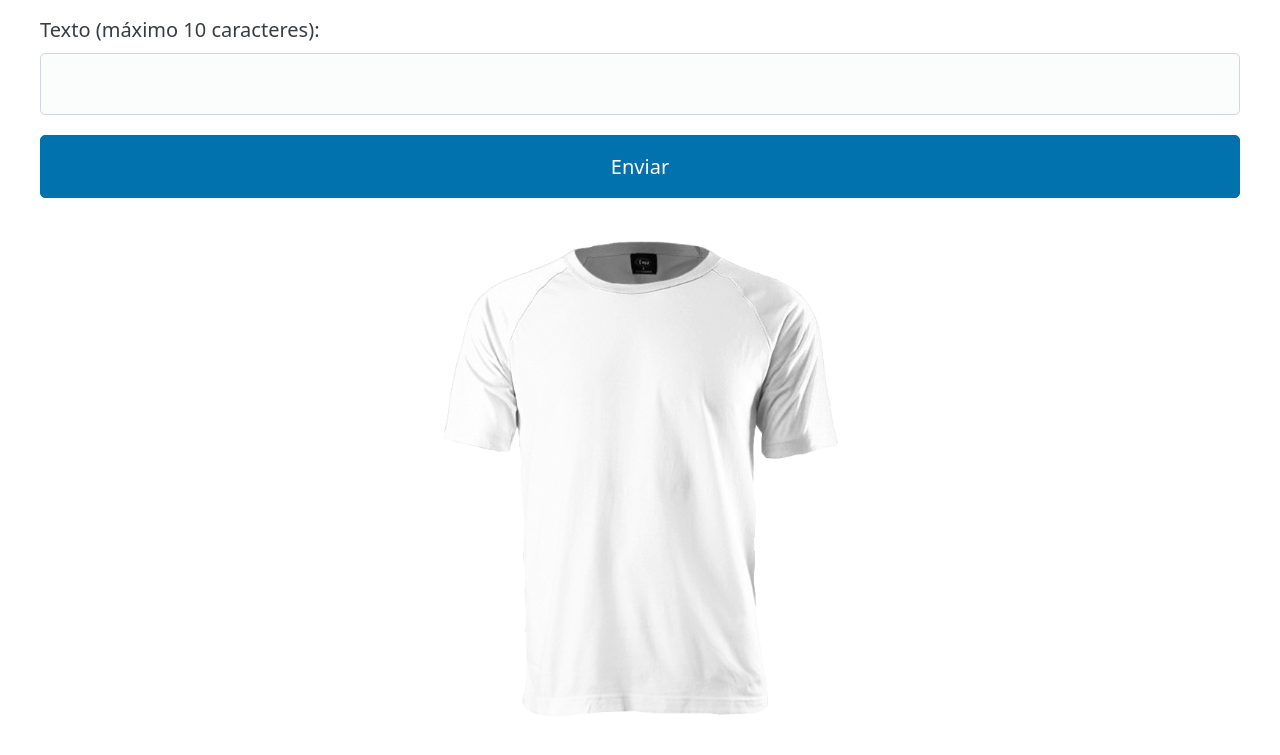
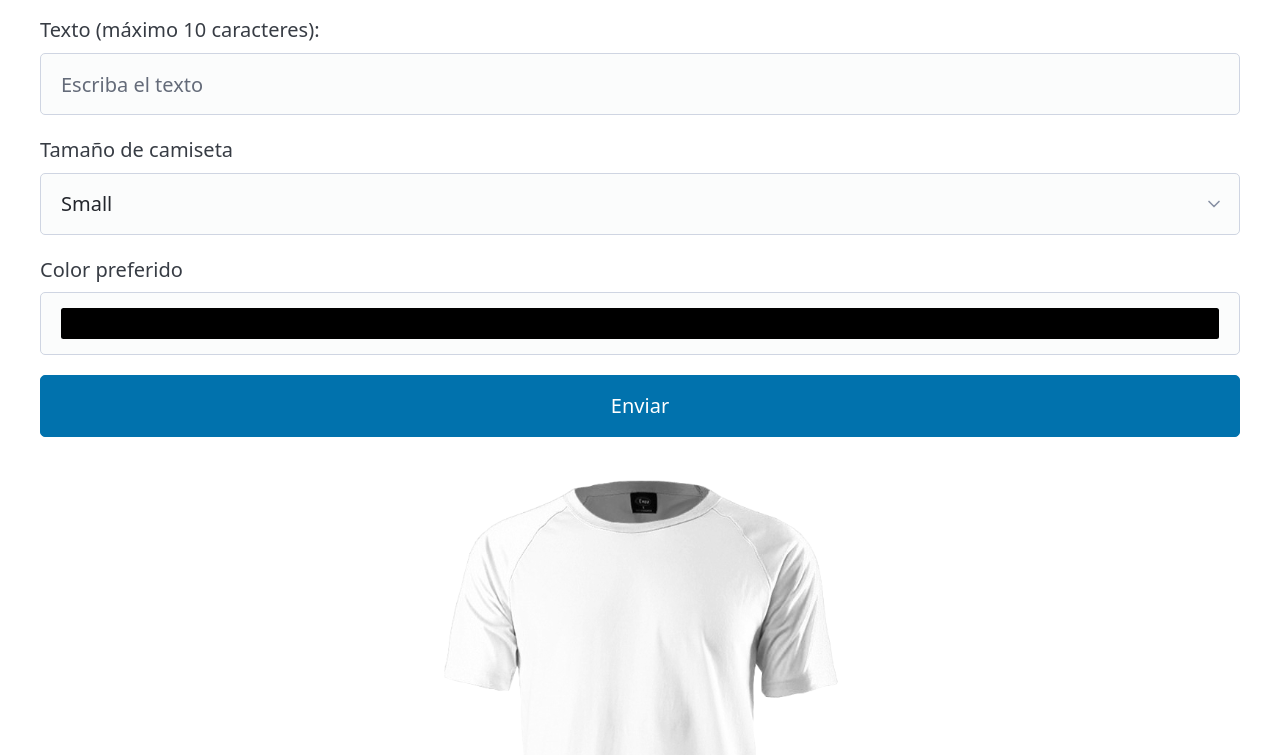
Before and after one commit to Daud1979/ironhack-evaluacion-continua-uf1841-main, a plain HTML site: page ejercicio-formulario/index.html in a window 1280 px wide. Shown: the part 45-800 px from the top of the page. Drawn offline with nearby package versions, Linux system fonts and the light colour scheme.

Commit message:
formulario, maquetacion, selectores, semantica y teoria-flex

```diff
--- a/ejercicio-formulario/index.html
+++ b/ejercicio-formulario/index.html
@@ -29,10 +29,18 @@
 <body>
     <div class="container">
         <h2>Completa el formulario</h2>
-        <form action="#" method="" class="form" id="shirt-form">
+        <form action="https://request-data.onrender.com/register-tshirt" method="post" class="form" id="shirt-form">
             <div class="form-group">
                 <label for="words">Texto (máximo 10 caracteres):</label>
-                <input type="text" id="words" name="words" required>
+                <input type="text" maxlength="10" id="words" name="words" placeholder="Escriba el texto" required>
+                <label for="selector">Tamaño de camiseta</label>
+                <select name="size" id="size">
+                    <option value="S">Small</option>
+                    <option value="M">Medium</option>
+                    <option value="L">Large</option>
+                </select>
+                <label for="words">Color preferido</label>
+                <input type="color" name="color" id="color">
             </div>
             <div class="form-group">
                 <input type="submit" value="Enviar">
```
Also changed, not shown: 1 other file.
